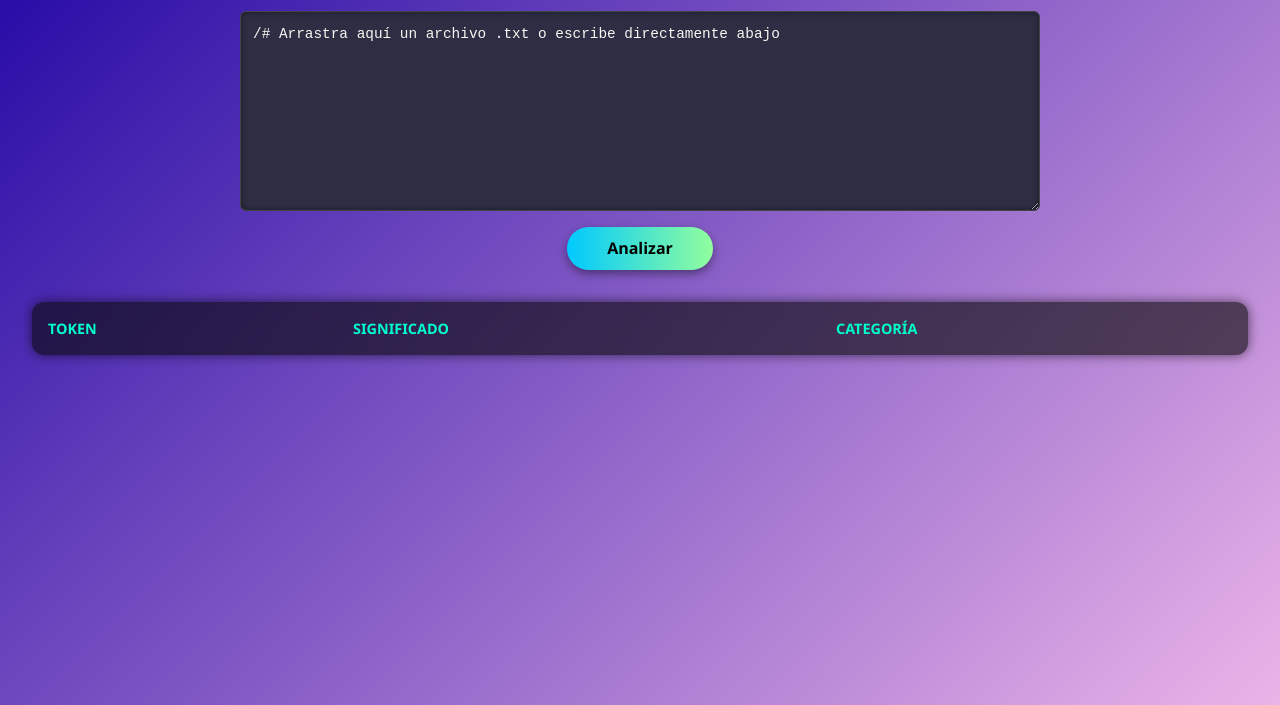
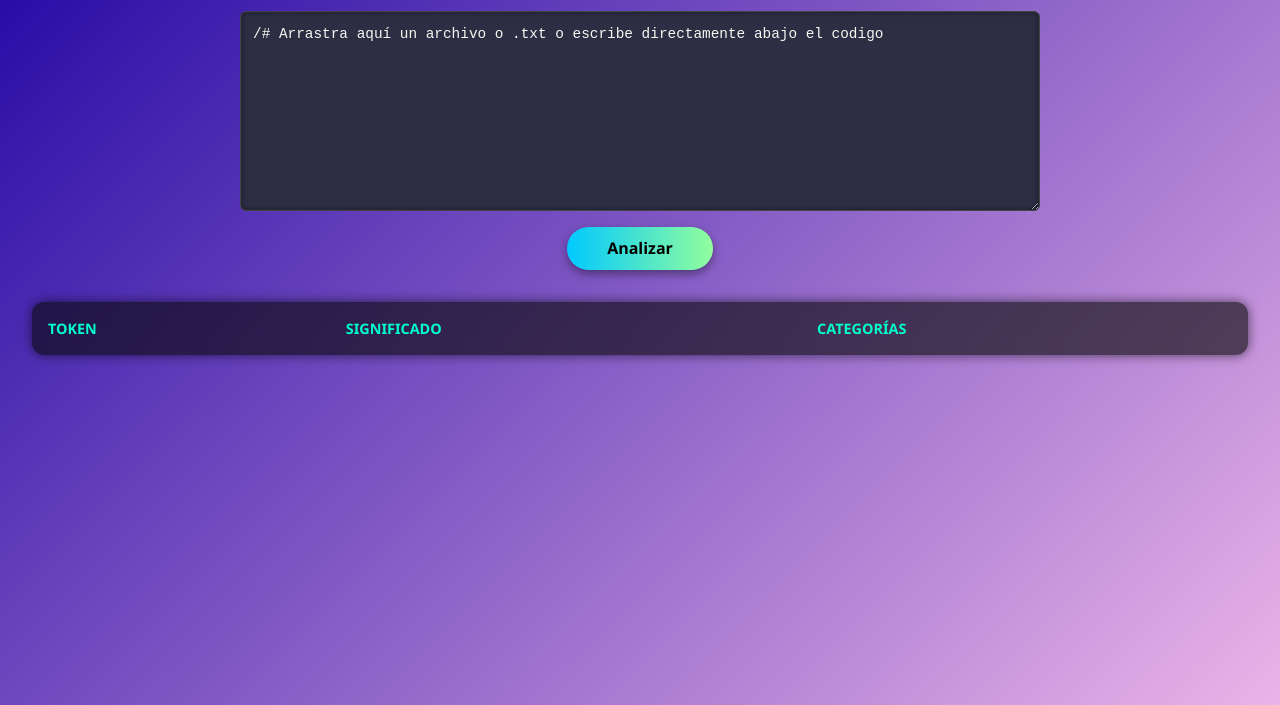
Before and after one commit to gabriela121212/analizador_lexico1, a website built with Vite: page index.html in a window 1280 px wide. Shown: the part 95-800 px from the top of the page. Built offline with nearby package versions, Linux system fonts and the light colour scheme.

Commit message:
subida ffff

```diff
--- a/index.html
+++ b/index.html
@@ -15,7 +15,7 @@
 
   <div class="drop-area" id="dropArea">
     <div class="textarea-container">
-      <textarea id="inputCode">/# Arrastra aquí un archivo .txt o escribe directamente abajo</textarea>
+      <textarea id="inputCode">/# Arrastra aquí un archivo o .txt o escribe directamente abajo el codigo</textarea>
     </div>
   </div>
   <button onclick="analizar()">Analizar</button>
@@ -25,7 +25,7 @@
       <tr>
         <th>Token</th><th>Significado
 
-        </th><th>Categoría</th>
+        </th><th>Categorías</th>
       </tr>
     </thead>
     <tbody></tbody>
```
